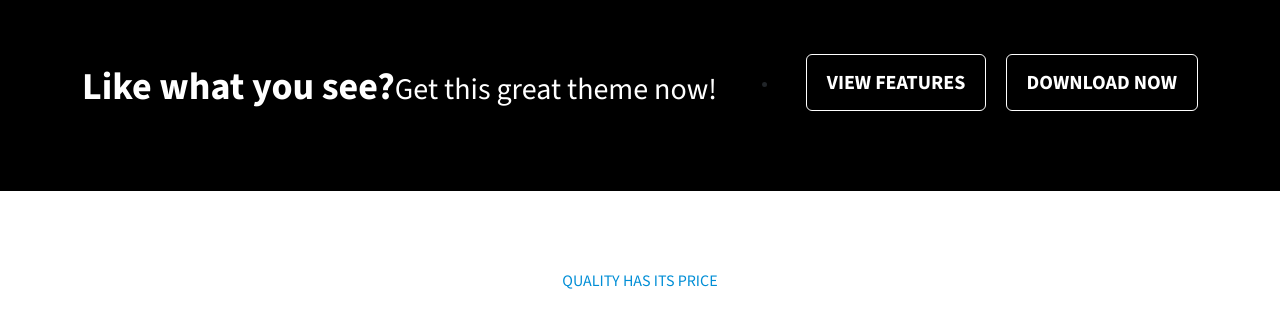
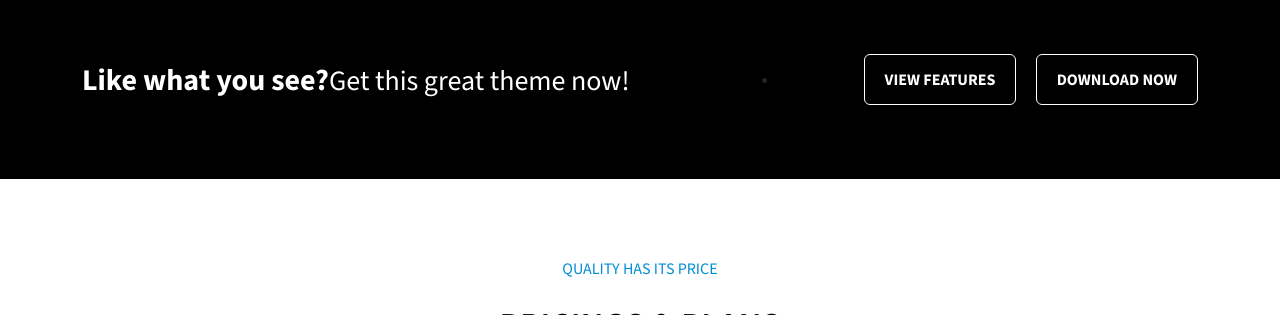
Before and after one commit to Opurbo2002/LUCID-one-page-theme, a plain HTML site: page index.html in a window 1280 px wide. Shown: the part 3202-3517 px from the top of the page. Drawn offline with nearby package versions, Linux system fonts and the light colour scheme.

Commit message:
Update style.css

```diff
--- a/assets/css/style.css
+++ b/assets/css/style.css
@@ -452,13 +452,13 @@ header .navbar{
 	background-color: #000;
 }
 .ad-section p{
-	font-size: 30px;
+	font-size: 28px;
 	font-weight: 400;
 	color: #fff;
 	text-align: start;
 }
 .ad-section p span{
-	font-size: 38px;
+	font-size: 30px;
 	font-weight: 700;
 	color: #fff;
 }
@@ -469,7 +469,7 @@ header .navbar{
 .ad-section .btn-one{
 	text-transform: uppercase;
 	text-align: right !important;
-	font-size: 20px;
+	font-size: 16px;
 	font-weight: 700;
 	border: 1px solid #fff;
 	border-radius: 6px;
```
